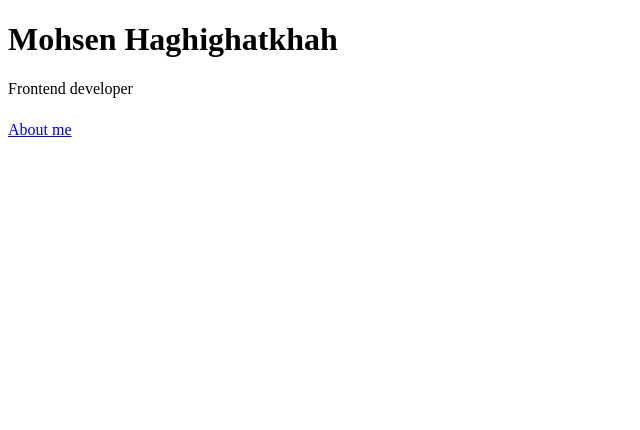
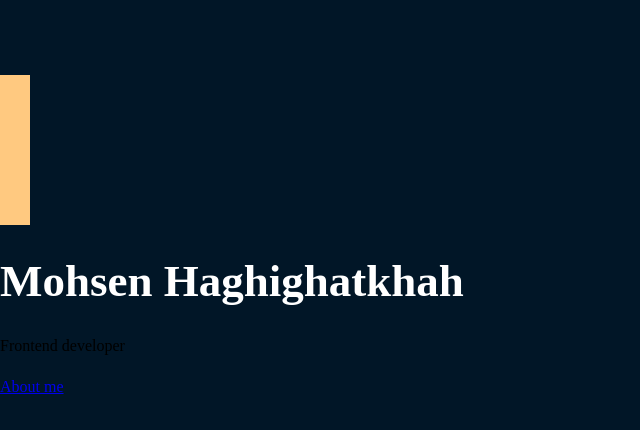
Before and after one commit to mosssiiiiiii/mohsenam, a Gatsby site: page / in a window 1280 px wide. Shown: the whole page, without its empty margins (0-640 px from the left). Built offline with nearby package versions, Linux system fonts and the light colour scheme; Gatsby itself is replaced by a stand-in of ours.

Commit message:
Provide some structore for develop

```diff
--- a/src/pages/index.js
+++ b/src/pages/index.js
@@ -1,18 +1,18 @@
 import React from "react"
 import { Link } from "gatsby"
-import './../styles/home.scss';
+import "./../styles/home.scss"
 import SEO from "../components/seo"
 
 const IndexPage = () => (
-  <div className='container'>
-    <SEO title="Mohsen Haghighatkhah Portfolio" />
-    <h1 className='test'>Mohsen Haghighatkhah</h1>
-    <p className='mode'>Frontend developer</p>
-
-    <div style={{ maxWidth: `300px`, marginBottom: `1.45rem` }}>
-
+  <div className="container">
+       <SEO title="Mohsen Haghighatkhah Portfolio" />
+    <div className="row">
+      <div className='box'></div>
+      <h1 className="name">Mohsen Haghighatkhah</h1>
+      <p className="mode">Frontend developer</p>
+      <div style={{ maxWidth: `300px`, marginBottom: `1.45rem` }}></div>
+      <Link to="/aboutMe/">About me</Link> <br />
     </div>
-    <Link to="/aboutMe/">About me</Link> <br />
   </div>
 )
 
--- a/src/styles/home.scss
+++ b/src/styles/home.scss
@@ -0,0 +1,27 @@
+body{
+    margin: 0;
+    padding: 0;
+    background-color:#011627;
+}
+.container {
+    padding-right: 15px;
+    padding-left: 15px;
+    margin-right: auto;
+    margin-left: auto;
+}
+
+.row{
+    margin-right: -15px;
+    margin-left: -15px;
+}
+
+.box{
+    height: 150px;
+    margin-top:75px;
+    width: 30px;
+    background-color:#ffc980;
+}
+.name{
+    font-size: 45px;
+    color: white;
+}
```
